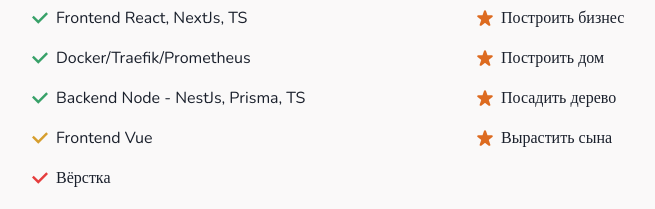
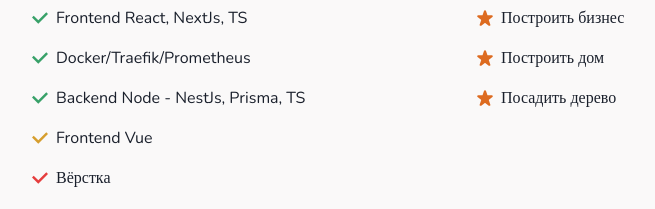
Before and after one commit to mindtnv/gbms, a Next.js app: page / in a window 1280 px wide. Shown: the part 880-1089 px from the top of the page, without its empty margins (248-903 px from the left). Built offline with nearby package versions, Linux system fonts and the light colour scheme.

Commit message:
Update Tasks

```diff
--- a/components/Tasks.tsx
+++ b/components/Tasks.tsx
@@ -14,7 +14,6 @@
     "Построить бизнес",
     "Построить дом",
     "Посадить дерево",
-    "Вырастить сына",
   ];
   return (
     <>
```
